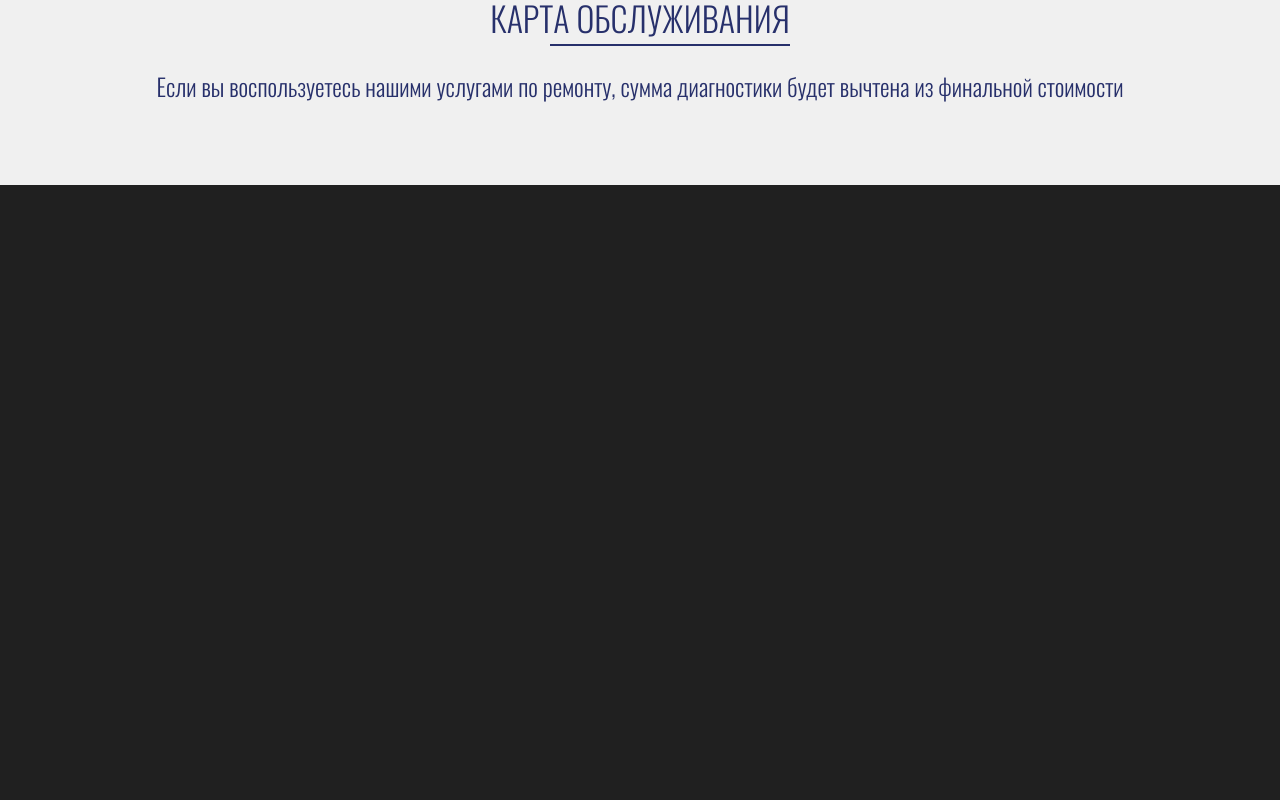
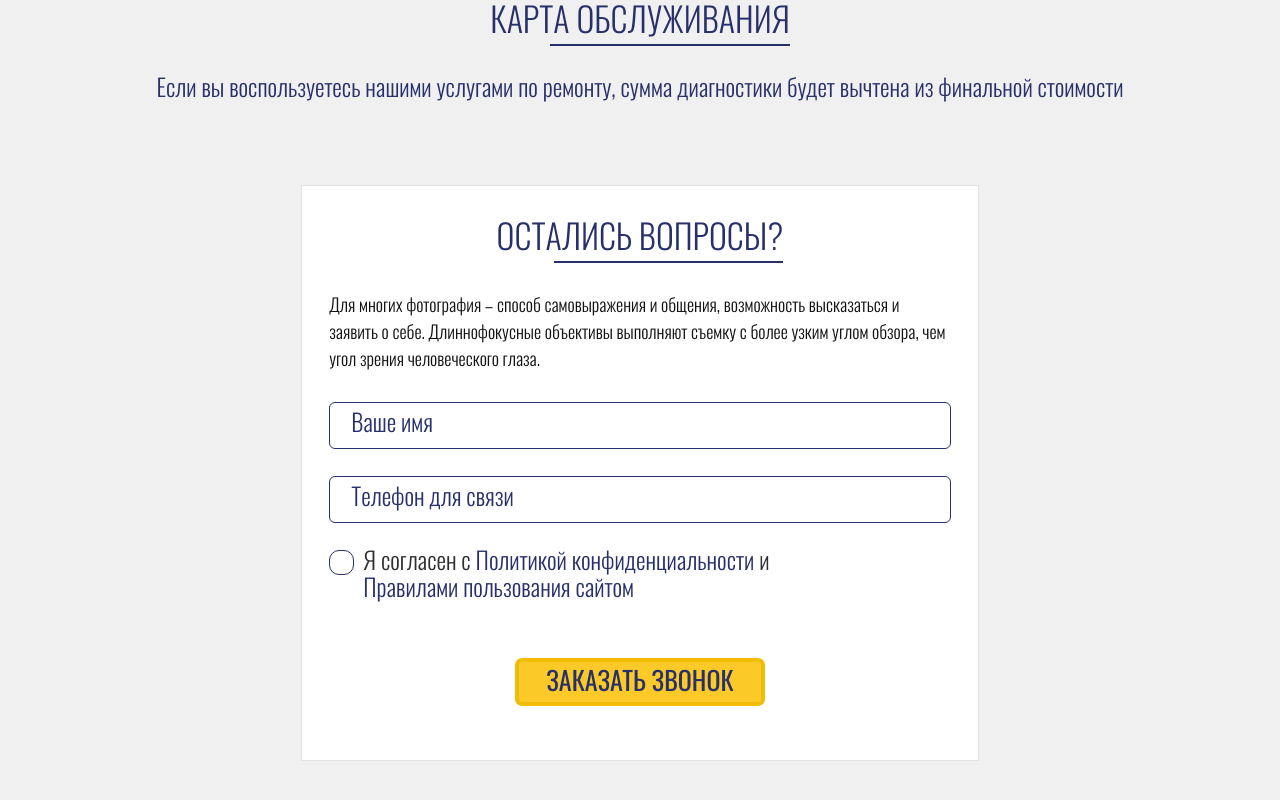
Before and after one commit to Powenga/scnonstop_v_2, a React (Create React App) app: page / in a window 1280 px wide. Shown: the part 6852-7652 px from the top of the page. Before the commit the page ends 7037 px from the top, so only its background shows below. Built offline with nearby package versions, Linux system fonts and the light colour scheme.

Commit message:
feat: add callback form

```diff
--- a/src/components/Button/Button.css
+++ b/src/components/Button/Button.css
@@ -55,11 +55,45 @@
   border-color: #fbc928;
 }
 
+.button_type_text {
+  text-transform: initial;
+  border: none;
+  background: none;
+  font-size: inherit;
+  line-height: inherit;
+  color: #27306b;
+  font-weight: inherit;
+  padding: 0;
+  display: inline;
+  transition: opacity .3s ease-out;
+  min-height: 100%;
+  height: 100%;
+  text-align: start;
+  border-radius: 0;
+}
+
+.button_type_text::before {
+  content: none;
+}
+
+.button_type_text:hover {
+  opacity: .6;
+}
+
+.button_type_text:active {
+  transform: translate(0);
+}
+
 @media screen and (max-width: 1600px){
   .button {
     font-size: 26px;
     line-height: 27px;
     min-height: 48px;
+  }
+  .button_type_text {
+    font-size: inherit;
+    min-height: auto;
+    line-height: inherit;
   }
 }
 
@@ -69,11 +103,19 @@
     line-height: 27px;
     min-height: 48px;
   }
+  .button_type_text {
+    font-size: inherit;
+    min-height: auto;
+    line-height: inherit;
+  }
 }
 
 @media screen and (max-width: 1230px){
   .button {
     width: 100%;
+  }
+  .button_type_text {
+    width: auto;
   }
 }
 
@@ -81,4 +123,8 @@
   .button {
     font-size: 24px;
   }
+  .button_type_text {
+    font-size: inherit;
+    min-height: auto;
+  }
 }
--- /dev/null
+++ b/src/components/CallbackForm/CallBackForm.js
@@ -0,0 +1,100 @@
+import './CallbackForm.css';
+import Button from '../Button/Button';
+import Form from '../Form/Form';
+import { useState } from 'react';
+
+export default function CallBackForm({ classes, children }) {
+  const [values, setValues] = useState({});
+
+  function onSubmit(event) {
+    event.preventDefault();
+    alert('Форма отправлена!');
+  }
+
+  function handleChange(event) {
+    const { name, value } = event.target;
+    setValues({ ...values, [name]: value });
+  }
+
+  return (
+    <div className={`callback-form ${classes ? classes : ''}`}>
+      <div className="callback-form__wrap">
+        {children}
+        <Form
+          name="callback-form"
+          classes="callback-form__form"
+          onSubmit={onSubmit}
+        >
+          <p className="callback-form__info">
+            Для многих фотография – способ самовыражения и общения, возможность
+            высказаться и заявить о себе. Длиннофокусные объективы выполняют
+            съемку с более узким углом обзора, чем угол зрения человеческого
+            глаза.
+          </p>
+          <label className="callback-form__label">
+            <input
+              name="userName"
+              type="text"
+              value={values.userName}
+              className="callback-form__input"
+              onChange={handleChange}
+            />
+            <span
+              className={`callback-form__input-placeholder ${
+                values.userName ? 'callback-form__input-placeholder_fill' : ''
+              }`}
+            >
+              Ваше имя
+            </span>
+          </label>
+          <label className="callback-form__label">
+            <input
+              name="userPhone"
+              type="text"
+              value={values.userPhone}
+              className="callback-form__input"
+              onChange={handleChange}
+            />
+            <span
+              className={`callback-form__input-placeholder ${
+                values.userPhone ? 'callback-form__input-placeholder_fill' : ''
+              }`}
+            >
+              Телефон для связи
+            </span>
+          </label>
+          <div className="callback-form__policy-wrap">
+            <label className="callback-form__label callback-form__label_type_policy">
+              <input
+                name="policy"
+                type="checkbox"
+                value={values.policy}
+                className="callback-form__checkbox"
+              />
+              <span className="callback-form__checkbox-pseudo"></span>
+              <span className="callback-form__policy-info">
+                Я согласен с{' '}
+                <Button
+                  classes="button_type_text callback-form__policy"
+                  type="button"
+                >
+                  Политикой конфиденциальности
+                </Button>{' '}
+                и{' '}
+                <Button
+                  classes="button_type_text callback-form__policy"
+                  type="button"
+                >
+                  Правилами пользования сайтом
+                </Button>
+              </span>
+            </label>
+          </div>
+          <Button type="submit" classes="callback-form__button">
+            ЗАКАЗАТЬ ЗВОНОК
+          </Button>
+        </Form>
+      </div>
+    </div>
+  );
+}
--- /dev/null
+++ b/src/components/CallbackForm/CallbackForm.css
@@ -0,0 +1,241 @@
+.callback-form__wrap {
+  background-color: #fff;
+  margin: 0 auto;
+  width: calc(6 / 12 * 100% - 6 / 12 * 32px);
+  padding: 32px 32px 64px;
+  border: 1px solid #e1e1e1;
+  display: flex;
+  flex-direction: column;
+  justify-content: flex-start;
+  align-items: stretch;
+}
+
+.callback-form__info {
+  font-family: 'Oswald' ,sans-serif;
+  font-size: 20px;
+  line-height: 32px;
+  font-weight: 300;
+  color: #121212;
+  margin: 32px 0;
+}
+
+.callback-form__form {
+  flex-grow: 1;
+  display: flex;
+  flex-direction: column;
+  justify-content: flex-start;
+  align-items: stretch;
+}
+
+.callback-form__label {
+  position: relative;
+  margin-bottom: 32px;
+  cursor: pointer;
+}
+
+.callback-form__label_type_policy {
+  display: flex;
+  flex-direction: row;
+  justify-content: flex-start;
+  align-items: flex-start;
+  margin-bottom: 64px;
+}
+
+.callback-form__input {
+  display: block;
+  box-sizing: border-box;
+  width: 100%;
+  border: 1px solid #27306b;
+  border-radius: 6px;
+  font-family: 'Oswald', sans-serif;
+  font-size: 28px;
+  line-height: 32px;
+  color: #27306b;
+  padding: 12px 16px 10px;
+}
+
+.callback-form__input:focus {
+  outline: none;
+}
+
+.callback-form__input:focus + .callback-form__input-placeholder {
+  transform: translate(0, -110%) scale(0.5);
+}
+
+.callback-form__input-placeholder {
+  position: absolute;
+  top: 50%;
+  left: 20px;
+  font-family: "Oswald",sans-serif;
+  font-size: 28px;
+  font-weight: 300;
+  line-height: 32px;
+  color: #27306b;
+  background-color: #fff;
+  transition: .2s ease-out;
+  z-index: 98;
+  cursor: text;
+  padding: 0 2px;
+  transform: translate(0, -50%);
+  transform-origin: 0 0;
+  user-select: none;
+}
+
+.callback-form__input-placeholder_fill {
+  transform: translate(0, -110%) scale(0.5);
+}
+
+.callback-form__checkbox {
+  position: absolute;
+  width: 1px;
+  height: 1px;
+  overflow: hidden;
+  clip: rect(0 0 0 0);
+}
+
+.callback-form__checkbox-pseudo {
+  display: block;
+  position: relative;
+  top: -8px;
+  left: 0;
+  width: 34px;
+  height: 34px;
+  min-width: 34px;
+  background-image: url(../../images/radio.svg);
+  background-size: contain;
+  background-position: center;
+  background-repeat: no-repeat;
+}
+
+.callback-form__checkbox:checked + .callback-form__checkbox-pseudo {
+  background-image: url(../../images/radio-check.svg);
+}
+
+.callback-form__policy-info {
+  font-family: "Oswald",sans-serif;
+  font-size: 28px;
+  font-weight: 300;
+  line-height: 32px;
+  color: #2F2F2F;
+  margin: 0;
+}
+
+.callback-form__button {
+  width: calc(287 / 800 * 100%);
+  min-width: 250px;
+  margin: 0 auto;
+}
+
+
+@media screen and (max-width: 1440px) {
+  .callback-form__wrap {
+    width: calc(6 / 12 * 100% - 6 / 12 * 27px);
+    padding: 27px 27px 54px;
+  }
+  .callback-form__info {
+    font-size: 18px;
+    line-height: 27px;
+    margin: 27px 0;
+  }
+  .callback-form__label {
+    margin-bottom: 27px;
+  }
+  .callback-form__label_type_policy {
+    margin-bottom: 54px;
+  }
+  .callback-form__input {
+    font-size: 24px;
+    line-height: 27px;
+    padding: 10px 14px 8px;
+  }
+  .callback-form__input-placeholder {
+    left: 20px;
+    font-size: 24px;
+    line-height: 27px;
+  }
+
+  .callback-form__policy-info {
+    font-size: 24px;
+    line-height: 27px;
+  }
+}
+
+@media screen and (max-width: 1230px) {
+  .callback-form__wrap {
+    width: calc(8 / 12 * 100% - 4 / 12 * 27px);
+  }
+}
+
+@media screen and (max-width: 964px) {
+  .callback-form__wrap {
+    box-sizing: border-box;
+    width: 100%;
+  }
+}
+
+@media screen and (max-width: 768px) {
+  .callback-form__wrap {
+    padding: 26px 26px 52px;
+  }
+  .callback-form__info {
+    font-size: 18px;
+    line-height: 26px;
+    margin: 26px 0;
+  }
+  .callback-form__label {
+    margin-bottom: 26px;
+  }
+  .callback-form__label_type_policy {
+    margin-bottom: 52px;
+    display: flex;
+    flex-direction: column;
+    justify-content: flex-start;
+    align-items: center;
+  }
+  .callback-form__checkbox-pseudo{
+    width: 52px;
+    height: 52px;
+  }
+  .callback-form__input {
+    line-height: 26px;
+  }
+  .callback-form__input-placeholder {
+    line-height: 26px;
+  }
+  .callback-form__policy-info {
+    text-align: center;
+    line-height: 40px;
+  }
+}
+
+@media screen and (max-width: 550px) {
+  .callback-form__wrap {
+    padding: 20px 20px 40px;
+  }
+  .callback-form__info {
+    font-size: 16px;
+    line-height: 20px;
+    margin: 20px 0;
+  }
+  .callback-form__label {
+    margin-bottom: 20px;
+  }
+  .callback-form__label_type_policy {
+    margin-bottom: 40px;
+  }
+  .callback-form__checkbox-pseudo{
+    width: 40px;
+    height: 40px;
+  }
+  .callback-form__input {
+    font-size: 18px;
+    line-height: 20px;
+  }
+  .callback-form__input-placeholder {
+    font-size: 18px;
+    line-height: 20px;
+  }
+  .callback-form__policy-info {
+    font-size: 18px;
+  }
+}
--- a/src/components/Main/Main.js
+++ b/src/components/Main/Main.js
@@ -10,9 +10,9 @@ import OrderForm from '../OrderForm/OrderForm';
 import Specs from '../Specs/Specs';
 import Brands from '../Brands/Brands';
 import Map from '../Map/Map';
+import CallBackForm from '../CallbackForm/CallBackForm';
 
 function Main({ containerClasses, children }) {
-
   return (
     <main className="main">
       <section className="main__section main__section_type_promo">
@@ -108,6 +108,13 @@ function Main({ containerClasses, children }) {
           </div>
         </Map>
       </section>
+      <section className="main__section main__section_type_callback">
+        <CallBackForm classes="app__container">
+          <div className="main__section-title-container">
+            <h2 className="main__section-title">ОСТАЛИСЬ ВОПРОСЫ?</h2>
+          </div>
+        </CallBackForm>
+      </section>
     </main>
   );
 }
--- a/src/components/OrderForm/OrderForm.css
+++ b/src/components/OrderForm/OrderForm.css
@@ -104,7 +104,7 @@
   flex-basis: 30%;
 }
 
-.order-form__pos-right {
+.order-form__wrap_pos_right {
   display: flex;
   flex-direction: row;
   justify-content: flex-end;
--- a/src/components/OrderForm/OrderForm.js
+++ b/src/components/OrderForm/OrderForm.js
@@ -48,7 +48,7 @@ export default function OrderForm({ classes, children }) {
                 <div className="order-form__stage"></div>
               </div>
             </div>
-            <div className="order-form__button-wrap order-form__pos-right">
+            <div className="order-form__button-wrap order-form__wrap_pos_right">
               <Button type="button" classes="order-form__button">
                 ДАЛЕЕ
               </Button>
```
Also changed, not shown: src/images/radio-check.svg (added), src/images/radio.svg (added).
